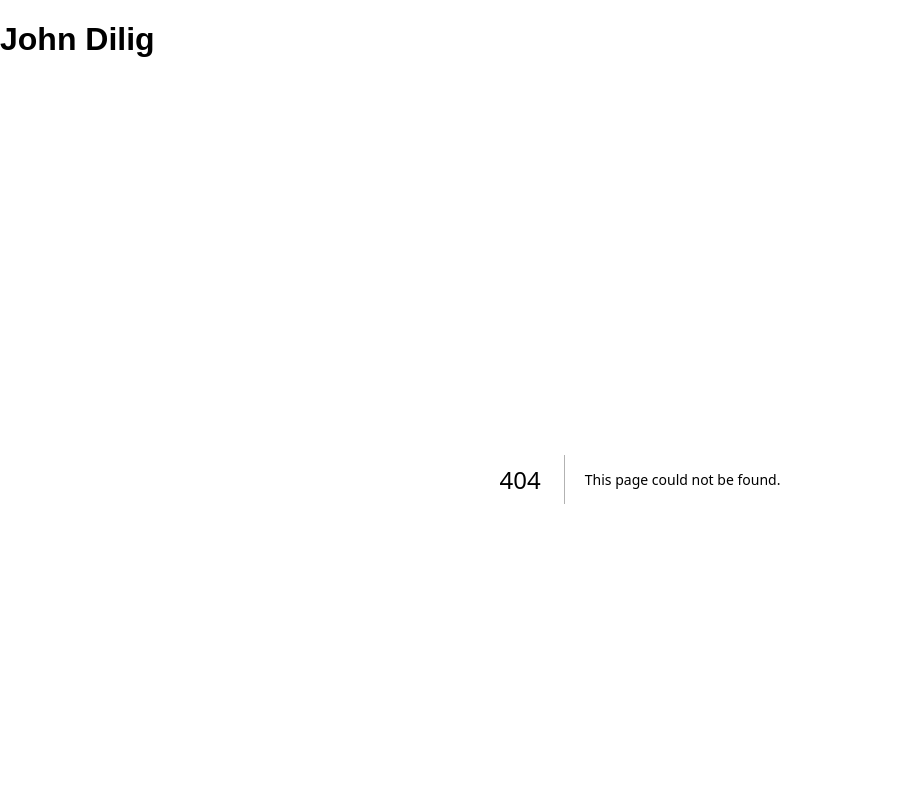
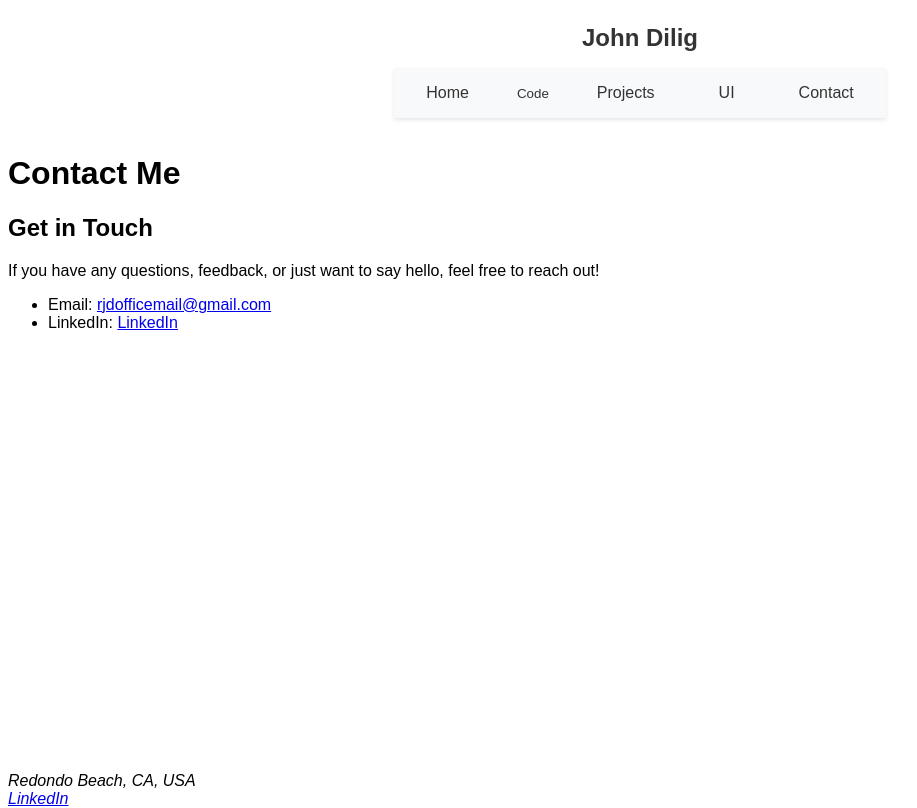
Before and after one commit to balbonits/jdilig-me, a Next.js app: page /contact in a window 1280 px wide. Before the commit this address had no page. Shown: the top 808 px of the page, without its empty margins (0-917 px from the left). Built offline with nearby package versions, Linux system fonts and the light colour scheme.

Commit message:
added navbar

```diff
--- a/src/components/Providers.tsx
+++ b/src/components/Providers.tsx
@@ -5,6 +5,7 @@ interface ThemeContextType { theme: 'light' | 'dark'; toggleTheme: () => void; }
 const ThemeContext = createContext<ThemeContextType | undefined>(undefined);
 
 export function ThemeProvider({ children }: { children: ReactNode }) {
+  // Set default theme to 'light'
   const [theme, setTheme] = useState<'light' | 'dark'>('light');
   const [mounted, setMounted] = useState(false);
 
@@ -14,11 +15,8 @@ export function ThemeProvider({ children }: { children: ReactNode }) {
     const storedTheme = typeof window !== 'undefined'
       ? (sessionStorage.getItem('theme') as 'light' | 'dark' | null)
       : null;
-    const initialTheme =
-      storedTheme ||
-      (typeof window !== 'undefined' && window.matchMedia('(prefers-color-scheme: dark)').matches
-        ? 'dark'
-        : 'light');
+    // Always default to 'light' if no stored theme
+    const initialTheme = storedTheme || 'light';
     setTheme(initialTheme);
     if (typeof document !== 'undefined') {
       document.documentElement.classList.remove('light', 'dark');
--- a/src/components/layout/Footer/Footer.tsx
+++ b/src/components/layout/Footer/Footer.tsx
@@ -5,14 +5,13 @@ import './Footer.css';
 const FooterLayout = () => {
     return (
     <footer>
-        <div>
-            <h1>John Dilig</h1>
-            <p>
-                Redondo Beach, CA, USA <br />
-                <a href='https://www.linkedin.com/in/rjdilig/' target='_blank'>LinkedIn</a>
-            </p>
-        </div>
-        <FooterNav />
+        <address>
+            Redondo Beach, CA, USA <br />
+            <a href='https://www.linkedin.com/in/rjdilig/' target='_blank' rel='noopener noreferrer'>LinkedIn</a>
+        </address>
+        <nav>
+            <FooterNav />
+        </nav>
     </footer>
     );
 };
--- a/src/components/layout/Header/Header.css
+++ b/src/components/layout/Header/Header.css
@@ -0,0 +1,36 @@
+.header-layout {
+  position: relative;
+  top: 0;
+  left: 0;
+  width: 100%;
+  height: auto;
+  /* box-shadow: 0 2px 4px rgba(0, 0, 0, 0.1); */
+}
+
+.header-content {
+  display: flex;
+  flex-direction: column;
+  align-items: center;
+  padding: 1rem 2rem;
+  max-width: 1200px;
+  margin: 0 auto;
+}
+
+.header-name {
+  font-size: 1.5rem;
+  font-weight: bold;
+  color: #333;
+  margin: 0 0 1rem 0; /* Add bottom margin for spacing on mobile */
+}
+
+/* @media (min-width: 768px) {
+  .header-content {
+    flex-direction: row;
+    justify-content: space-between;
+    align-items: center;
+  }
+
+  .header-name {
+    margin: 0;
+  }
+} */
--- a/src/components/layout/Header/Header.tsx
+++ b/src/components/layout/Header/Header.tsx
@@ -7,11 +7,11 @@ import './Header.css';
 
 const HeaderLayout = () => {
   return (
-    <header>
-      <div>
-        <h1>John Dilig</h1>
+    <header className="header-layout">
+      <div className="header-content">
+        <h1 className="header-name">John Dilig</h1>
+        <HeaderNav />
       </div>
-      <HeaderNav />
     </header>
   );
 };
--- a/src/components/nav/Header/Header.css
+++ b/src/components/nav/Header/Header.css
@@ -0,0 +1,89 @@
+.header-nav {
+  background-color: #f8f9fa;
+  padding: 1rem 0;
+  box-shadow: 0 2px 4px rgba(0, 0, 0, 0.1);
+}
+
+.nav-list {
+  display: flex;
+  flex-direction: column;
+  align-items: center;
+  list-style: none;
+  margin: 0;
+  padding: 0;
+}
+
+.nav-item {
+  margin: 0.5rem 0;
+  position: relative;
+}
+
+.nav-link,
+.nav-dropdown-toggle {
+  text-decoration: none;
+  color: #333;
+  font-weight: 500;
+  transition: color 0.3s;
+  background: none;
+  border: none;
+  cursor: pointer;
+  padding: 0.5rem 1rem;
+}
+
+.nav-link:hover,
+.nav-dropdown-toggle:hover {
+  color: #007bff;
+}
+
+.nav-sublist {
+  list-style: none;
+  margin: 0;
+  padding: 0.5rem 0;
+  background-color: #fff;
+  box-shadow: 0 2px 4px rgba(0, 0, 0, 0.1);
+  position: static; /* Mobile: stack below */
+  width: 100%;
+}
+
+.nav-subitem {
+  margin: 0.25rem 0;
+}
+
+.nav-sublink {
+  display: block;
+  padding: 0.5rem 1rem;
+  text-decoration: none;
+  color: #333;
+  transition: background 0.3s;
+}
+
+.nav-sublink:hover {
+  background-color: #f8f9fa;
+}
+
+@media (min-width: 768px) {
+  .nav-list {
+    flex-direction: row;
+    justify-content: center;
+  }
+
+  .nav-item {
+    margin: 0 1rem;
+  }
+
+  .nav-dropdown-toggle {
+    padding: 0;
+  }
+
+  .nav-sublist {
+    position: absolute;
+    top: 100%;
+    left: 0;
+    min-width: 150px;
+    display: none; /* Hidden by default on desktop */
+  }
+
+  .nav-item:hover .nav-sublist {
+    display: block; /* Hover to show on desktop */
+  }
+}
--- a/src/components/nav/Header/Header.tsx
+++ b/src/components/nav/Header/Header.tsx
@@ -1,33 +1,52 @@
 // src/components/nav/Header/Header.tsx
 'use client';
 
-import React from 'react';
-// import React, { useState, useEffect } from 'react';
-// import { useTheme } from '@src/context/ThemeContext';
-// import { Button } from '@components/form/Button';
+import React, { useState } from 'react';
+import Link from 'next/link';
+import { navItems } from '@src/utils/navItems';
 import './Header.css';
 
-// const ThemeToggle = () => {
-//   const { toggleTheme } = useTheme();
+const HeaderNav = () => {
+  const [openDropdown, setOpenDropdown] = useState<string | null>(null);
 
-//   return <Button onClick={toggleTheme}>Toggle Theme</Button>;
-// };
-
-const HeaderNav = () => {
-//   const [mounted, setMounted] = useState(false);
-
-//   useEffect(() => {
-//     setMounted(true);
-//   }, []);
-
-//   if (!mounted) {
-//     return <Button disabled>Toggle Theme</Button>; // Placeholder to avoid flicker
-//   }
+  const toggleDropdown = (label: string) => {
+    setOpenDropdown(openDropdown === label ? null : label);
+  };
 
   return (
-    <div>
-      {/* <ThemeToggle /> */}
-    </div>
+    <nav className="header-nav">
+      <ul className="nav-list">
+        {navItems.map((item) => (
+          <li key={item.label} className="nav-item">
+            {item.children ? (
+              <>
+                <button
+                  className="nav-link nav-dropdown-toggle"
+                  onClick={() => toggleDropdown(item.label)}
+                >
+                  {item.label}
+                </button>
+                {(openDropdown === item.label) && (
+                  <ul className="nav-sublist">
+                    {item.children.map((sub) => (
+                      <li key={sub.label} className="nav-subitem">
+                        <Link href={sub.href} className="nav-sublink" onClick={() => setOpenDropdown(null)}>
+                          {sub.label}
+                        </Link>
+                      </li>
+                    ))}
+                  </ul>
+                )}
+              </>
+            ) : (
+              <Link href={item.href} className="nav-link">
+                {item.label}
+              </Link>
+            )}
+          </li>
+        ))}
+      </ul>
+    </nav>
   );
 };
 
--- /dev/null
+++ b/src/pages/contact/index.tsx
@@ -0,0 +1,15 @@
+export default function ContactPage() {
+    return (<>
+        <div>
+            <h1>Contact Me</h1>
+        </div>
+        <div>
+            <h2>Get in Touch</h2>
+            <p>If you have any questions, feedback, or just want to say hello, feel free to reach out!</p>
+            <ul>
+                <li>Email: <a href="mailto:rjdofficemail@gmail.com">rjdofficemail@gmail.com</a></li>
+                <li>LinkedIn: <a href="https://www.linkedin.com/in/rjdilig/" target="_blank" rel="noopener noreferrer">LinkedIn</a></li>
+            </ul>
+        </div>
+    </>);
+}
--- /dev/null
+++ b/src/utils/navItems.ts
@@ -0,0 +1,15 @@
+export const navItems = [
+  { label: 'Home', href: '/' },
+  {
+    label: 'Code',
+    href: '/code',
+    children: [
+      { label: 'Exercises', href: '/code/exercises' },
+      { label: 'Context', href: '/code/context' },
+      { label: 'Utilities', href: '/code/utilities' },
+    ],
+  },
+  { label: 'Projects', href: '/projects' },
+  { label: 'UI', href: '/ui' },
+  { label: 'Contact', href: '/contact' },
+];
```
